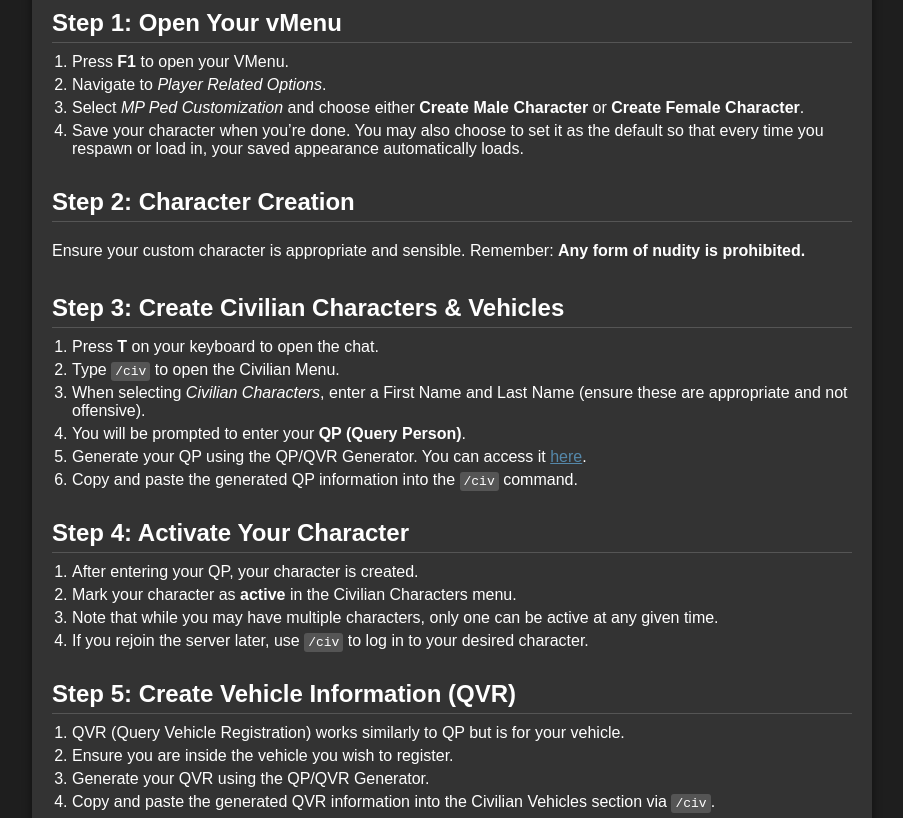
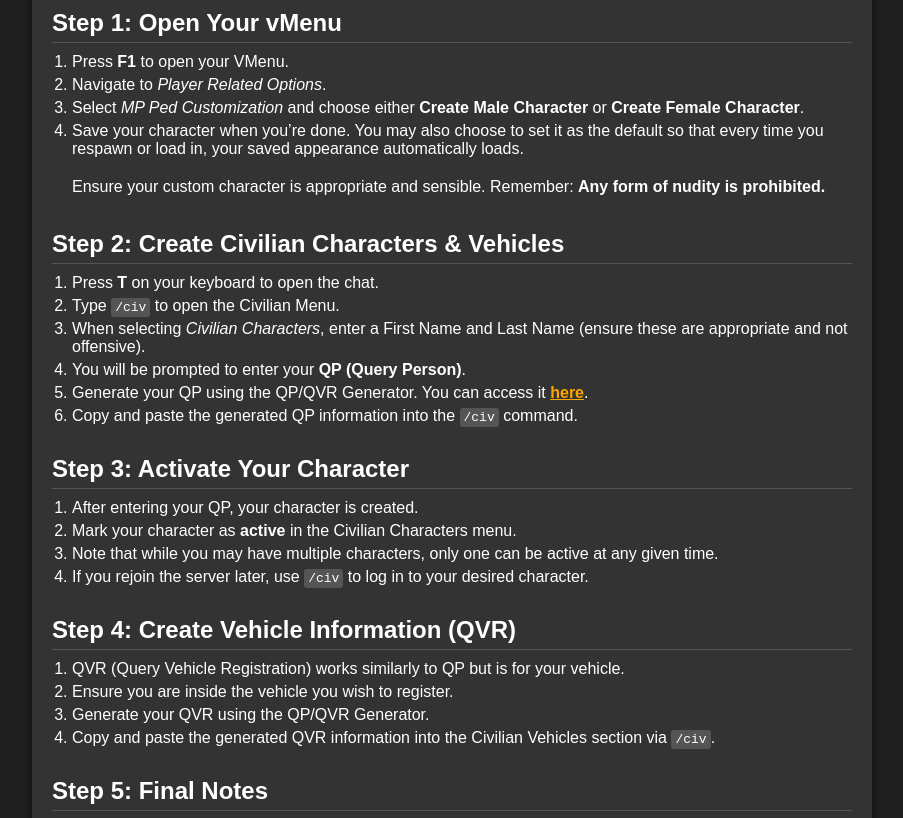
Before and after one commit to NZDurriez/CharacterCreation, a plain HTML site: page index.html in a window 1280 px wide. Shown: the part 129-947 px from the top of the page, without its empty margins (188-1091 px from the left). Drawn offline with Linux system fonts and the light colour scheme.

Commit message:
Update index.html
Removed a step and coloured hyperlink

```diff
--- a/index.html
+++ b/index.html
@@ -93,24 +93,22 @@
       <li>Navigate to <em>Player Related Options</em>.</li>
       <li>Select <em>MP Ped Customization</em> and choose either <strong>Create Male Character</strong> or <strong>Create Female Character</strong>.</li>
       <li>Save your character when you’re done. You may also choose to set it as the default so that every time you respawn or load in, your saved appearance automatically loads.</li>
-    </ol>
-
-    <h2 class="step-title">Step 2: Character Creation</h2>
     <p>
       Ensure your custom character is appropriate and sensible. Remember: <strong>Any form of nudity is prohibited.</strong>
     </p>
+	</ol>
 
-    <h2 class="step-title">Step 3: Create Civilian Characters & Vehicles</h2>
+    <h2 class="step-title">Step 2: Create Civilian Characters & Vehicles</h2>
     <ol class="substeps">
       <li>Press <strong>T</strong> on your keyboard to open the chat.</li>
       <li>Type <code>/civ</code> to open the Civilian Menu.</li>
       <li>When selecting <em>Civilian Characters</em>, enter a First Name and Last Name (ensure these are appropriate and not offensive).</li>
       <li>You will be prompted to enter your <strong>QP (Query Person)</strong>.</li>
-      <li>Generate your QP using the QP/QVR Generator. You can access it <a href="https://nzdurriez.github.io/QP-QVR-GENERATOR/" target="_blank" style="color:#58a;">here</a>.</li>
+      <li>Generate your QP using the QP/QVR Generator. You can access it <b><a href="https://nzdurriez.github.io/QP-QVR-GENERATOR/" target="_blank" style="color:orange;">here</a></b>.</li>
       <li>Copy and paste the generated QP information into the <code>/civ</code> command.</li>
     </ol>
 
-    <h2 class="step-title">Step 4: Activate Your Character</h2>
+    <h2 class="step-title">Step 3: Activate Your Character</h2>
     <ol class="substeps">
       <li>After entering your QP, your character is created.</li>
       <li>Mark your character as <strong>active</strong> in the Civilian Characters menu.</li>
@@ -118,7 +116,7 @@
       <li>If you rejoin the server later, use <code>/civ</code> to log in to your desired character.</li>
     </ol>
 
-    <h2 class="step-title">Step 5: Create Vehicle Information (QVR)</h2>
+    <h2 class="step-title">Step 4: Create Vehicle Information (QVR)</h2>
     <ol class="substeps">
       <li>QVR (Query Vehicle Registration) works similarly to QP but is for your vehicle.</li>
       <li>Ensure you are inside the vehicle you wish to register.</li>
@@ -126,7 +124,7 @@
       <li>Copy and paste the generated QVR information into the Civilian Vehicles section via <code>/civ</code>.</li>
     </ol>
 
-    <h2 class="step-title">Step 6: Final Notes</h2>
+    <h2 class="step-title">Step 5: Final Notes</h2>
     <ol class="substeps">
       <li>When stopped by the police, simply provide your name; they will search for your QP or QVR details.</li>
       <li>Information on how to save vehicle information is available in section 6 of the rules.</li>
```
